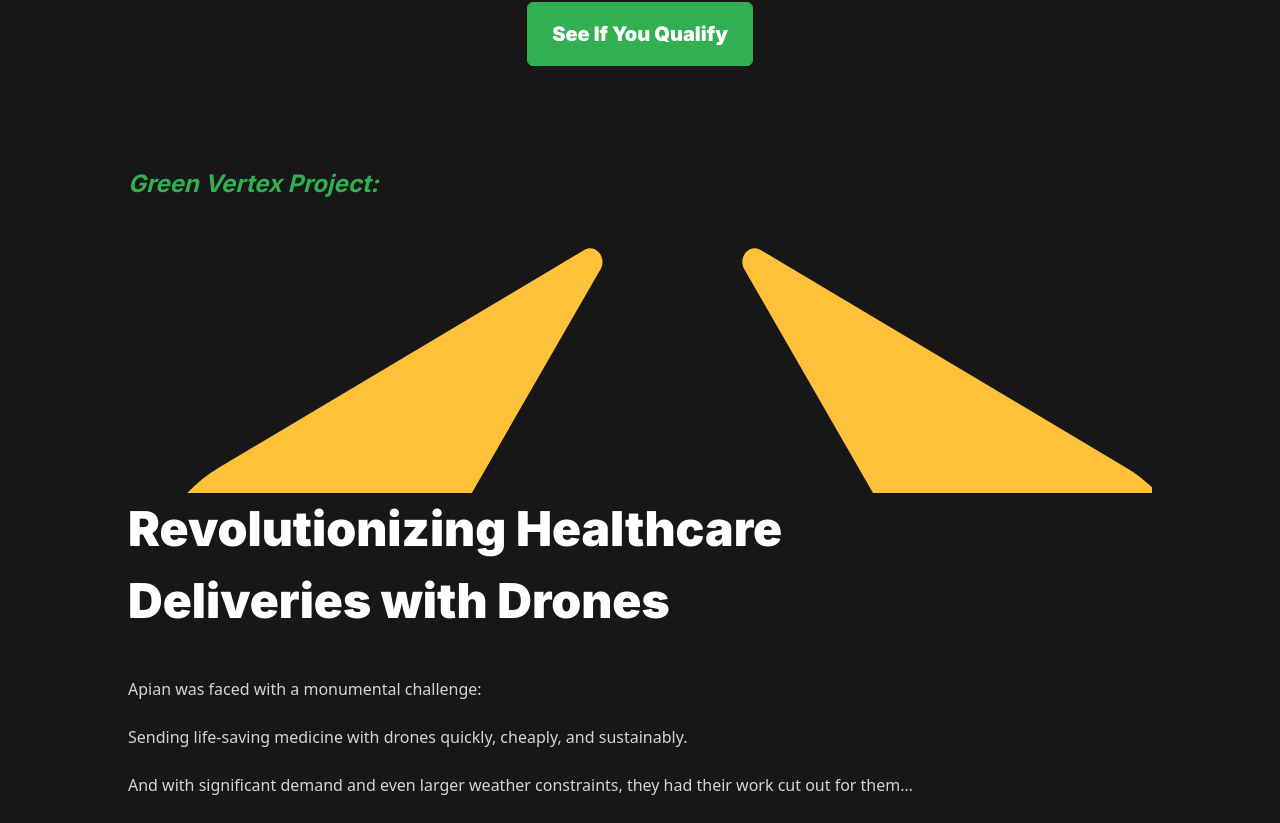
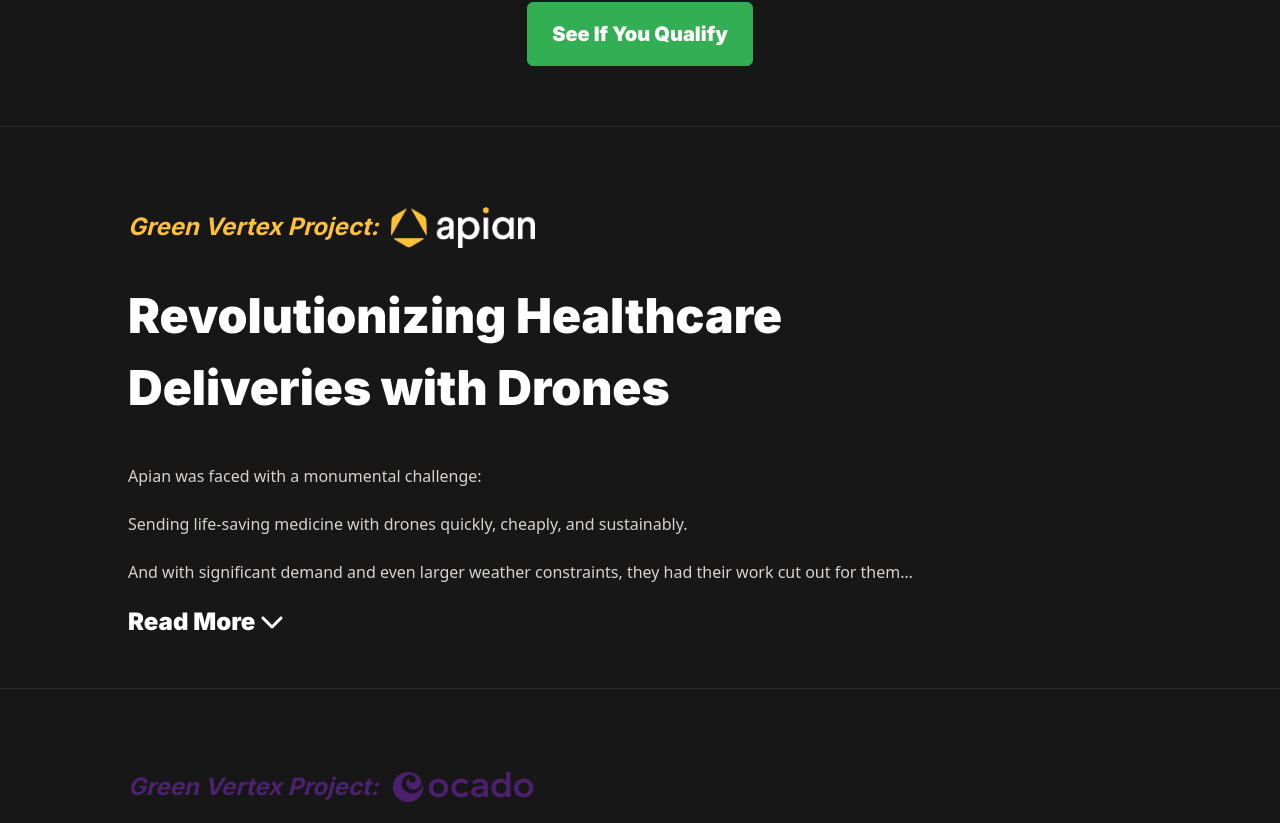
Before and after one commit to RudolfsIzaks/GreenVertex, a React (Vite) app: page / in a window 1280 px wide. Shown: the part 7670-8493 px from the top of the page. Built offline with nearby package versions, Linux system fonts and the light colour scheme.

Commit message:
Adding tweaks

```diff
--- a/src/components/casestudies.jsx
+++ b/src/components/casestudies.jsx
@@ -3,6 +3,8 @@
 import { faChevronDown, faChevronUp } from '@fortawesome/free-solid-svg-icons';
 import "../index.css";
 import apian from "../assets/testimonial_apian.webp";
+import apianLogo from '../assets/apian.png'
+import ocadoLogo from '../assets/ocado.webp'
 
 function Casestudy() {
   const [isExpanded1, setIsExpanded1] = useState(false);
@@ -18,23 +20,12 @@
 
   return (
     <>
+    <hr className="opacity-10 mt-10"/>
       <div className="md:px-32 mt-20 sm:mx-5">
-        <p className="italic text-green font-inter font-bold text-subheadline-3">
-          Green Vertex Project: <svg preserveAspectRatio="xMidYMid meet" data-bbox="-0.0007 0 300 85.15" viewBox="-0.0007 0 300 85.15" xmlns="http://www.w3.org/2000/svg" data-type="color" role="presentation" aria-hidden="true">
-    <g>
-        <path d="M4.42 116.99 0 246.56c-.14 4.06 4.71 5.71 6.68 2.27L138.44 19.68c2-3.46-1.51-7.57-4.79-5.62L26.56 77.85C13.4 85.68 4.99 100.57 4.42 116.99Z" fill="#ffc03a" data-color="1"></path>
-        <path d="M314.58 116.99 319 246.56c.14 4.06-4.71 5.71-6.68 2.27L180.56 19.68c-2-3.46 1.51-7.57 4.79-5.62l107.09 63.79c13.16 7.83 21.57 22.72 22.14 39.14Z" fill="#ffc03a" data-color="1"></path>
-        <path d="M287.2 277.1H31.88c-5 0-6.72 7.35-2.31 10l111.26 66.27a36.17 36.17 0 0 0 37.41 0L289.5 287.1c4.41-2.64 2.71-10-2.3-10Z" fill="#ffc03a" data-color="1"></path>
-        <path d="M1223.21 89.68q29.49 0 45.76 19.19t16.27 51.93v123.41h-40.47V168.7q0-19.56-8.52-29.73t-24-10.15q-17.79 0-28.55 14.29T1172.92 183v101.21h-40.09V93.82h34.79l3 25.59q15.88-29.73 52.59-29.73Z" fill="#ffffff" data-color="2"></path>
-        <path d="M488.39 89.68q34 0 53 17.88t18.91 51.35v125.3h-35.6l-1.89-24.84q-17 29-56.35 29-26.1 0-41.61-14.67t-15.5-39.5q0-45.52 56-56.06l54.46-9.79v-8.65q0-34.25-31.39-34.24-15.12 0-24.77 8.28t-9.64 21.82h-39q1.14-28.21 21.18-47t52.2-18.88Zm31.39 115.51v-6.77l-45.76 9.78q-24.21 4.9-24.21 24.08 0 9.8 6.81 15.62t19.29 5.83q23.07 0 34.8-18.44 9.08-12.78 9.07-30.1Z" fill="#ffffff" data-color="2"></path>
-        <path d="M826.5 93.82h40.09v190.39H826.5Z" fill="#ffffff" data-color="2"></path>
-        <path d="M699.24 89.68q39.33 0 64.29 28.6 25 28.22 25 70.73t-25.38 71.09q-24.95 28.22-63.91 28.21-20.44 0-36.31-7.71t-24.2-20.13V365.1h-40.48V93.82h35.18l2.64 27.1q21.18-31.23 63.17-31.24Zm-7.2 37.63q-21.56 0-38.19 16.55-16.26 16.18-16.27 43.65v2.26q.76 27.84 16.27 44.4 16.64 16.54 37.82 16.55 24.2 0 39.33-17.31 15.9-17.68 15.89-44.4 0-27.45-15.32-44.58t-39.53-17.12Z" fill="#ffffff" data-color="2"></path>
-        <path d="M993.5 89.68q41.2 0 63.53 31.24l2.66-27.1h35.17v190.39h-35.17l-2.66-26.72q-21.56 30.86-63.53 30.85-39 0-63.91-28.21-25-28.59-25-71.12t25-70.73q24.91-28.59 63.91-28.6Zm7.18 37.63q-24.21 0-39.33 17.12t-15.13 44.58q0 27.48 15.13 44.59t39.33 17.12q22.32 0 38.21-16.18 16.26-16.17 16.26-44v-3q0-27.46-16.26-43.65-16.7-16.57-38.25-16.58Z" fill="#ffffff" data-color="2"></path>
-        <path fill="#ffc03a" d="M820.81 14.71v29.41l26 14.7 25.99-14.7V14.71L846.81 0l-26 14.71z" data-color="1"></path>
-    </g>
-</svg>
-
-        </p>
+        <div className="flex items-center justify-start gap-3 italic text-[#FEC039] font-inter font-bold text-subheadline-3 mb-8">
+          Green Vertex Project:
+          <img src={apianLogo} alt="apian logo" className="w-36" />
+        </div>
         <h1 className="text-white font-inter font-black md:text-headline-2 sm:text-subheadline-3 md:w-2/3 sm:my-5">
           Revolutionizing Healthcare Deliveries with Drones
         </h1>
@@ -125,11 +116,12 @@
           )}
         </button>
       </div>
-
+      <hr className="opacity-10 mt-10"/>
       <div className="md:px-32 mt-20 sm:mx-5">
-        <p className="italic text-green font-inter font-bold text-subheadline-3">
-          Green Vertex Project
-        </p>
+      <div className="flex items-center justify-start gap-3 italic text-[#4C216D] font-inter font-bold text-subheadline-3 mb-8">
+          Green Vertex Project:
+          <img src={ocadoLogo} alt="apian logo" className="w-36" />
+        </div>
         <h1 className="text-white font-inter font-black md:text-headline-2 sm:text-subheadline-3 md:w-2/3 sm:my-5">
           Transforming Fulfillment with Digital Twin Simulation
         </h1>
@@ -185,6 +177,7 @@
           )}
         </button>
       </div>
+      <hr className="opacity-10 mt-10"/>
     </>
   );
 }
```
Also changed, not shown: src/assets/apian.png (added), src/assets/ocado.webp (added).
